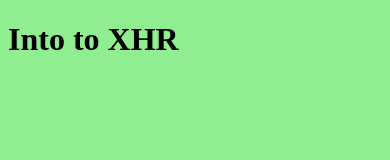
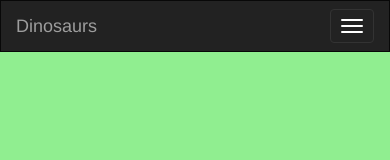
Before and after one commit to jmarcusgill/xhr-intro-1, a plain HTML site: page index.html in a window 390 px wide. Drawn offline with nearby package versions, Linux system fonts and the light colour scheme.

Commit message:
added bootstrap

```diff
--- a/index.html
+++ b/index.html
@@ -2,10 +2,31 @@
 <html>
 <head>
 	<title>XHR</title>
+	<link rel="stylesheet" href="https://maxcdn.bootstrapcdn.com/bootstrap/3.3.7/css/bootstrap.min.css" integrity="sha384-BVYiiSIFeK1dGmJRAkycuHAHRg32OmUcww7on3RYdg4Va+PmSTsz/K68vbdEjh4u" crossorigin="anonymous">
 	<link rel="stylesheet" type="text/css" href="main.css">
 </head>
 <body>
-<h1>Into to XHR</h1>
+<nav class="navbar navbar-inverse">
+  <div class="container-fluid">
+    <!-- Brand and toggle get grouped for better mobile display -->
+    <div class="navbar-header">
+      <button type="button" class="navbar-toggle collapsed" data-toggle="collapse" data-target="#bs-example-navbar-collapse-1" aria-expanded="false">
+        <span class="sr-only">Toggle navigation</span>
+        <span class="icon-bar"></span>
+        <span class="icon-bar"></span>
+        <span class="icon-bar"></span>
+      </button>
+      <a class="navbar-brand" href="#">Dinosaurs</a>
+    </div>
+  </div><!-- /.container-fluid -->
+</nav>
+<div id="dinoContainer"></div>
+
+<script
+  src="https://code.jquery.com/jquery-3.1.1.min.js"
+  integrity="sha256-hVVnYaiADRTO2PzUGmuLJr8BLUSjGIZsDYGmIJLv2b8="
+  crossorigin="anonymous"></script>
+<script src="https://maxcdn.bootstrapcdn.com/bootstrap/3.3.7/js/bootstrap.min.js" integrity="sha384-Tc5IQib027qvyjSMfHjOMaLkfuWVxZxUPnCJA7l2mCWNIpG9mGCD8wGNIcPD7Txa" crossorigin="anonymous"></script>
 <script type="text/javascript" src="main.js"></script>
 </body>
 </html>
```
